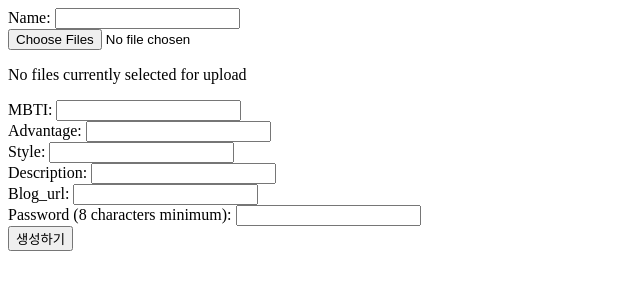
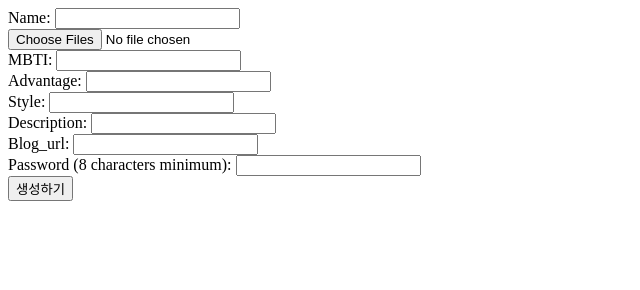
Before and after one commit to oiooeo/Tx5, a plain HTML site: page templates/create.html in a window 1280 px wide. Shown: the whole page, without its empty margins (0-640 px from the left). Drawn offline with Linux system fonts and the light colour scheme.

Commit message:
html preview 삭제

```diff
--- a/templates/create.html
+++ b/templates/create.html
@@ -25,9 +25,6 @@
           accept=".jpg, .jpeg, .png"
           multiple
         />
-      </div>
-      <div class="preview">
-        <p>No files currently selected for upload</p>
       </div>
       <div>
         <label for="name">MBTI: </label>
```
